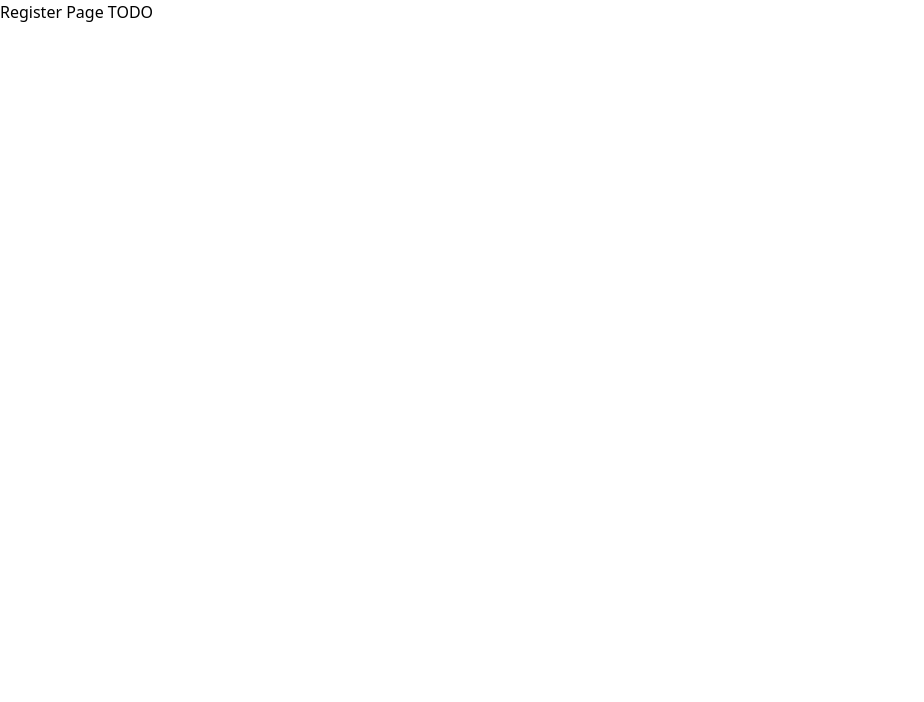
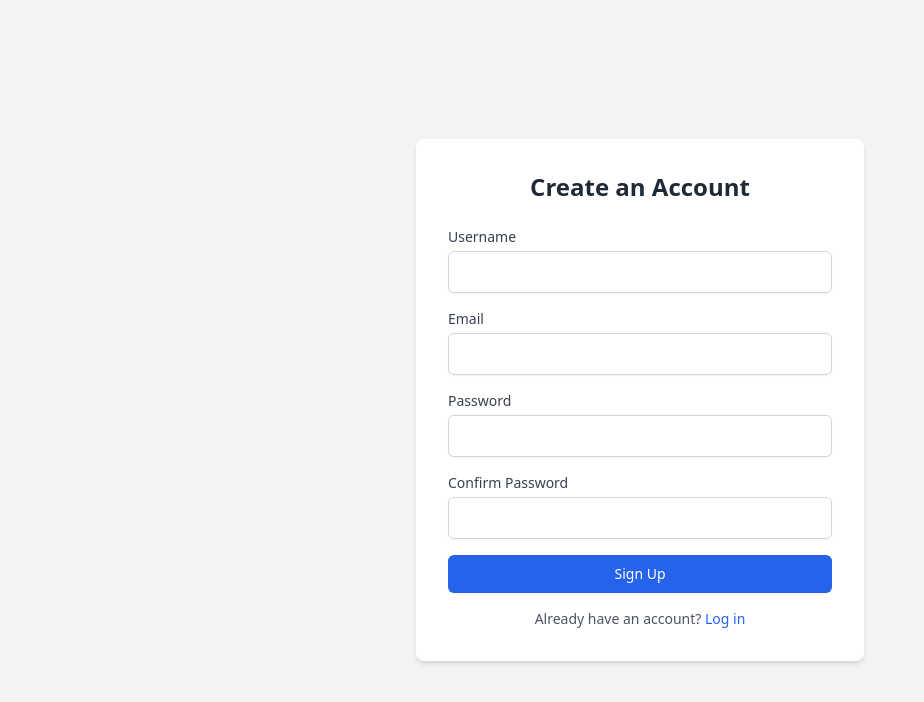
Before and after one commit to OlehDzhumyk/flask-react-messenger, a React app in the folder frontend/: page /register in a window 1280 px wide. Shown: the top 702 px of the page, without its empty margins (0-924 px from the left). Built offline with nearby package versions, Linux system fonts and the light colour scheme; the HTML template or start-up script is replaced by a standard one.

Commit message:
feat: implement registration page and replace alerts with toasts

```diff
--- a/frontend/src/App.jsx
+++ b/frontend/src/App.jsx
@@ -4,6 +4,7 @@ import { UsersProvider } from './context/UsersContext';
 import Login from './pages/Login';
 import Dashboard from './pages/Dashboard';
 import {Toaster} from "react-hot-toast";
+import Register from "./pages/Register.jsx";
 
 const ProtectedRoute = ({ children }) => {
     const { user, loading } = useAuth();
@@ -20,7 +21,7 @@ function App() {
                     <Toaster position="top-center" />
                     <Routes>
                         <Route path="/login" element={<Login />} />
-                        <Route path="/register" element={<div>Register Page TODO</div>} />
+                        <Route path="/register" element={<Register />} />
                         <Route
                             path="/"
                             element={
--- a/frontend/src/pages/Login.jsx
+++ b/frontend/src/pages/Login.jsx
@@ -4,6 +4,7 @@ import { Link, useNavigate } from 'react-router-dom';
 import authService from '../services/auth';
 import { useAuth } from '../context/AuthContext';
 import { useState } from 'react';
+import {toast} from "react-hot-toast";
 
 const Login = () => {
     const navigate = useNavigate();
@@ -20,15 +21,14 @@ const Login = () => {
             password: Yup.string().required('Required'),
         }),
         onSubmit: async (values) => {
-            setError(null);
             try {
                 const data = await authService.login(values.email, values.password);
-                // data structure depends on your backend response for /auth/login
-                // assuming it returns { access_token: "...", user: {...} }
                 login(data.user, data.access_token);
-                navigate('/'); // Redirect to dashboard
+                toast.success(`Welcome back, ${data.user.username}!`); // Приємний бонус
+                navigate('/');
             } catch (err) {
-                setError(err.response?.data?.message || 'Failed to login');
+                const msg = err.response?.data?.message || 'Failed to login';
+                toast.error(msg);
             }
         },
     });
--- /dev/null
+++ b/frontend/src/pages/Register.jsx
@@ -0,0 +1,160 @@
+import { useFormik } from 'formik';
+import * as Yup from 'yup';
+import { Link, useNavigate } from 'react-router-dom';
+import { toast } from 'react-hot-toast'; // Use toast for better UX
+import authService from '../services/auth'; // Ensure path is correct
+
+const Register = () => {
+    const navigate = useNavigate();
+
+    const formik = useFormik({
+        initialValues: {
+            username: '',
+            email: '',
+            password: '',
+            confirmPassword: ''
+        },
+        validationSchema: Yup.object({
+            username: Yup.string()
+                .min(3, 'Username must be at least 3 characters')
+                .required('Required'),
+            email: Yup.string()
+                .email('Invalid email address')
+                .required('Required'),
+            password: Yup.string()
+                .min(6, 'Password must be at least 6 characters')
+                .required('Required'),
+            confirmPassword: Yup.string()
+                .oneOf([Yup.ref('password'), null], 'Passwords must match')
+                .required('Required')
+        }),
+        onSubmit: async (values) => {
+            try {
+                // Call API
+                await authService.register(values.username, values.email, values.password);
+
+                // Show success message
+                toast.success('Registration successful! Please login.');
+
+                // Redirect to login page
+                navigate('/login');
+            } catch (err) {
+                console.error(err);
+                // Handle specific backend errors (e.g., "Username already exists")
+                const errorMessage = err.response?.data?.message || err.response?.data?.error || 'Registration failed';
+                toast.error(errorMessage);
+            }
+        },
+    });
+
+    return (
+        <div className="min-h-screen flex items-center justify-center bg-gray-100">
+            <div className="max-w-md w-full bg-white rounded-lg shadow-md p-8">
+                <h2 className="text-2xl font-bold text-center text-gray-800 mb-6">
+                    Create an Account
+                </h2>
+
+                <form onSubmit={formik.handleSubmit} className="space-y-4">
+                    {/* Username Field */}
+                    <div>
+                        <label className="block text-sm font-medium text-gray-700">
+                            Username
+                        </label>
+                        <input
+                            id="username"
+                            type="text"
+                            {...formik.getFieldProps('username')}
+                            className={`mt-1 block w-full px-3 py-2 border rounded-md shadow-sm focus:outline-none focus:ring-blue-500 focus:border-blue-500 ${
+                                formik.touched.username && formik.errors.username
+                                    ? 'border-red-500'
+                                    : 'border-gray-300'
+                            }`}
+                        />
+                        {formik.touched.username && formik.errors.username && (
+                            <div className="text-red-500 text-sm mt-1">{formik.errors.username}</div>
+                        )}
+                    </div>
+
+                    {/* Email Field */}
+                    <div>
+                        <label className="block text-sm font-medium text-gray-700">
+                            Email
+                        </label>
+                        <input
+                            id="email"
+                            type="email"
+                            {...formik.getFieldProps('email')}
+                            className={`mt-1 block w-full px-3 py-2 border rounded-md shadow-sm focus:outline-none focus:ring-blue-500 focus:border-blue-500 ${
+                                formik.touched.email && formik.errors.email
+                                    ? 'border-red-500'
+                                    : 'border-gray-300'
+                            }`}
+                        />
+                        {formik.touched.email && formik.errors.email && (
+                            <div className="text-red-500 text-sm mt-1">{formik.errors.email}</div>
+                        )}
+                    </div>
+
+                    {/* Password Field */}
+                    <div>
+                        <label className="block text-sm font-medium text-gray-700">
+                            Password
+                        </label>
+                        <input
+                            id="password"
+                            type="password"
+                            {...formik.getFieldProps('password')}
+                            className={`mt-1 block w-full px-3 py-2 border rounded-md shadow-sm focus:outline-none focus:ring-blue-500 focus:border-blue-500 ${
+                                formik.touched.password && formik.errors.password
+                                    ? 'border-red-500'
+                                    : 'border-gray-300'
+                            }`}
+                        />
+                        {formik.touched.password && formik.errors.password && (
+                            <div className="text-red-500 text-sm mt-1">{formik.errors.password}</div>
+                        )}
+                    </div>
+
+                    {/* Confirm Password Field */}
+                    <div>
+                        <label className="block text-sm font-medium text-gray-700">
+                            Confirm Password
+                        </label>
+                        <input
+                            id="confirmPassword"
+                            type="password"
+                            {...formik.getFieldProps('confirmPassword')}
+                            className={`mt-1 block w-full px-3 py-2 border rounded-md shadow-sm focus:outline-none focus:ring-blue-500 focus:border-blue-500 ${
+                                formik.touched.confirmPassword && formik.errors.confirmPassword
+                                    ? 'border-red-500'
+                                    : 'border-gray-300'
+                            }`}
+                        />
+                        {formik.touched.confirmPassword && formik.errors.confirmPassword && (
+                            <div className="text-red-500 text-sm mt-1">{formik.errors.confirmPassword}</div>
+                        )}
+                    </div>
+
+                    <button
+                        type="submit"
+                        disabled={formik.isSubmitting}
+                        className="w-full flex justify-center py-2 px-4 border border-transparent rounded-md shadow-sm text-sm font-medium text-white bg-blue-600 hover:bg-blue-700 focus:outline-none disabled:opacity-50 transition-colors"
+                    >
+                        {formik.isSubmitting ? 'Creating account...' : 'Sign Up'}
+                    </button>
+                </form>
+
+                <div className="mt-4 text-center text-sm">
+                    <p className="text-gray-600">
+                        Already have an account?{' '}
+                        <Link to="/login" className="text-blue-600 hover:text-blue-500 font-medium">
+                            Log in
+                        </Link>
+                    </p>
+                </div>
+            </div>
+        </div>
+    );
+};
+
+export default Register;
```
